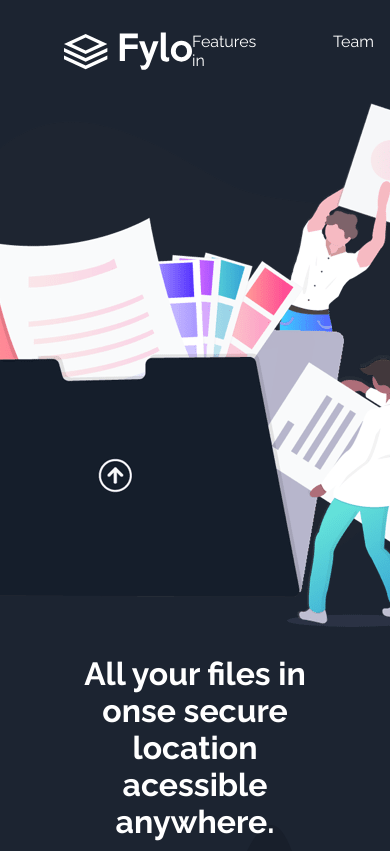
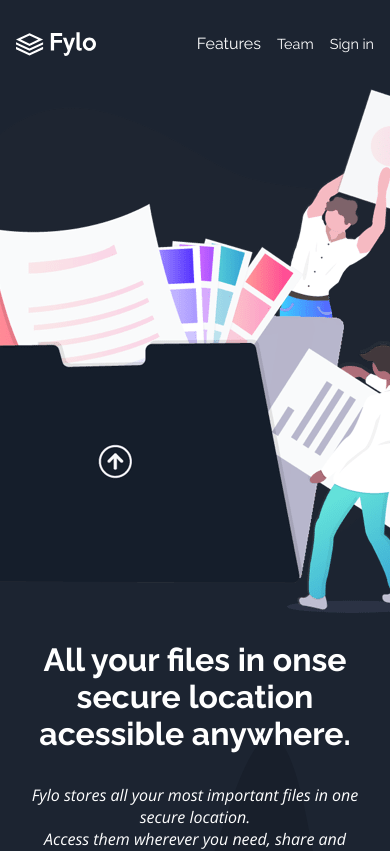
Before and after one commit to victorguirra/fylo, a React (Create React App) app: page / in a window 390 px wide. Shown: the top 851 px of the page. Built offline with nearby package versions, Linux system fonts and the light colour scheme.

Commit message:
responsive header

```diff
--- a/src/components/Header/styles.ts
+++ b/src/components/Header/styles.ts
@@ -13,6 +13,12 @@ export const Container = styled.header`
     img {
         width:8rem;
     }
+
+    @media(max-width:1240px){
+        img {
+            width:5rem;
+        }
+    }
 `;
 
 export const NavItem = styled(Link)`
@@ -25,4 +31,12 @@ export const NavItem = styled(Link)`
     &:not(:first-of-type){
         margin-left:4.8rem;
     }
+
+    @media(max-width:1240px){
+
+        &:not(:first-of-type){
+            margin-left:1rem;
+            font-size:.9rem;
+        }
+    }
 `;
--- a/src/pages/Home/sections/Intro/styles.ts
+++ b/src/pages/Home/sections/Intro/styles.ts
@@ -16,6 +16,10 @@ export const Container = styled.div`
     background-repeat: repeat-x;
     background-position: bottom;
     background-size: 100% 27rem;
+
+    @media(max-width:1240px){
+        padding:2rem 1rem 12rem;
+    }
 `;
 
 export const Illustration  = styled.img`
```
